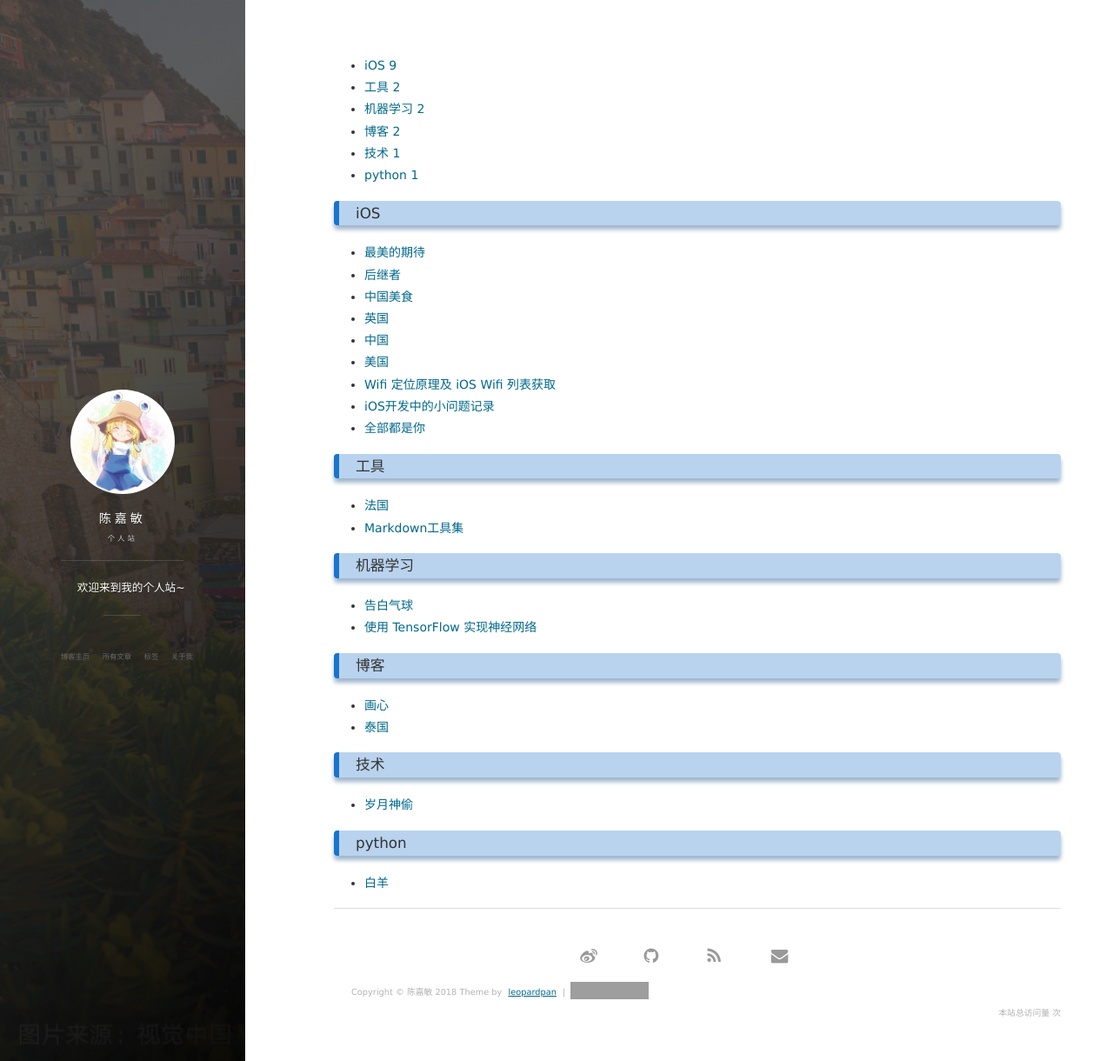
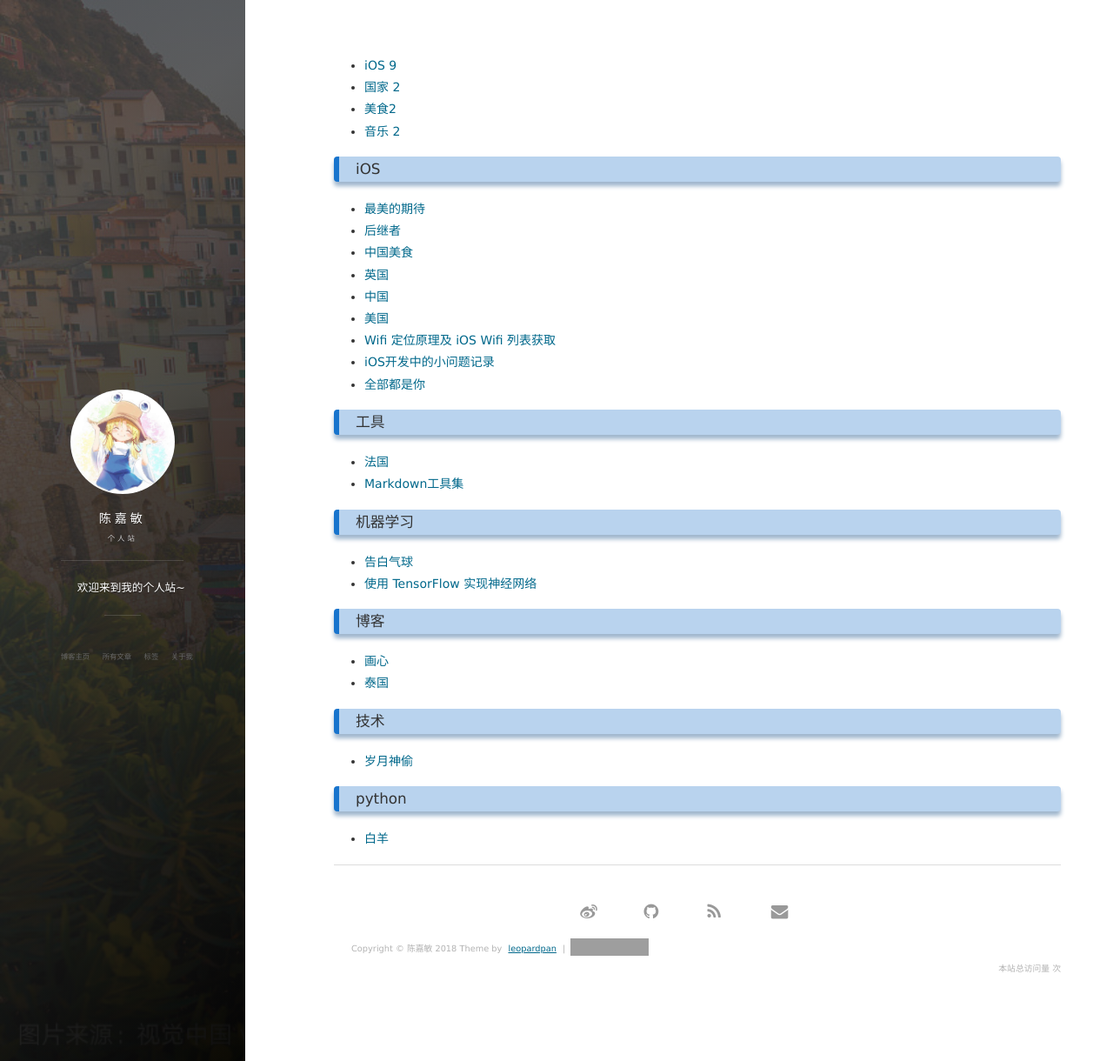
Before and after one commit to shujsegubfgf/shujsegubfgf.github.io, a Jekyll site: the page tags.html, which Jekyll copies as it is, in a window 1280 px wide and 1220 px high. Shown: the whole window at 87% size. Built offline with Jekyll 4.4.1, drawn with Linux system fonts in a browser that asks for light colours; nearby versions of some CDN libraries; comment, search, counter and statistics services are not loaded; grey boxes are pictures that could not be loaded.

Commit message:
Update tags.html

```diff
--- a/tags.html
+++ b/tags.html
@@ -194,15 +194,12 @@
 
     	<li><a href="#iOS-ref">iOS <span>9</span></a></li>
 
-    	<li><a href="#工具-ref">工具 <span>2</span></a></li>
+    	<li><a href="#国家-ref">国家 <span>2</span></a></li>
 
-    	<li><a href="#机器学习-ref">机器学习 <span>2</span></a></li>
+    	<li><a href="#美食-ref">美食<span>2</span></a></li>
 
-    	<li><a href="#博客-ref">博客 <span>2</span></a></li>
+    	<li><a href="#音乐-ref">音乐 <span>2</span></a></li>
 
-    	<li><a href="#技术-ref">技术 <span>1</span></a></li>
-
-    	<li><a href="#python-ref">python <span>1</span></a></li>
 
 
 
@@ -223,7 +220,7 @@
 
 
 
-      	<li><a href="/2018/06/macTips/">最美的期待</a></li>
+      	<li><a href="#音乐-ref">最美的期待</a></li>
 
 
 
```
